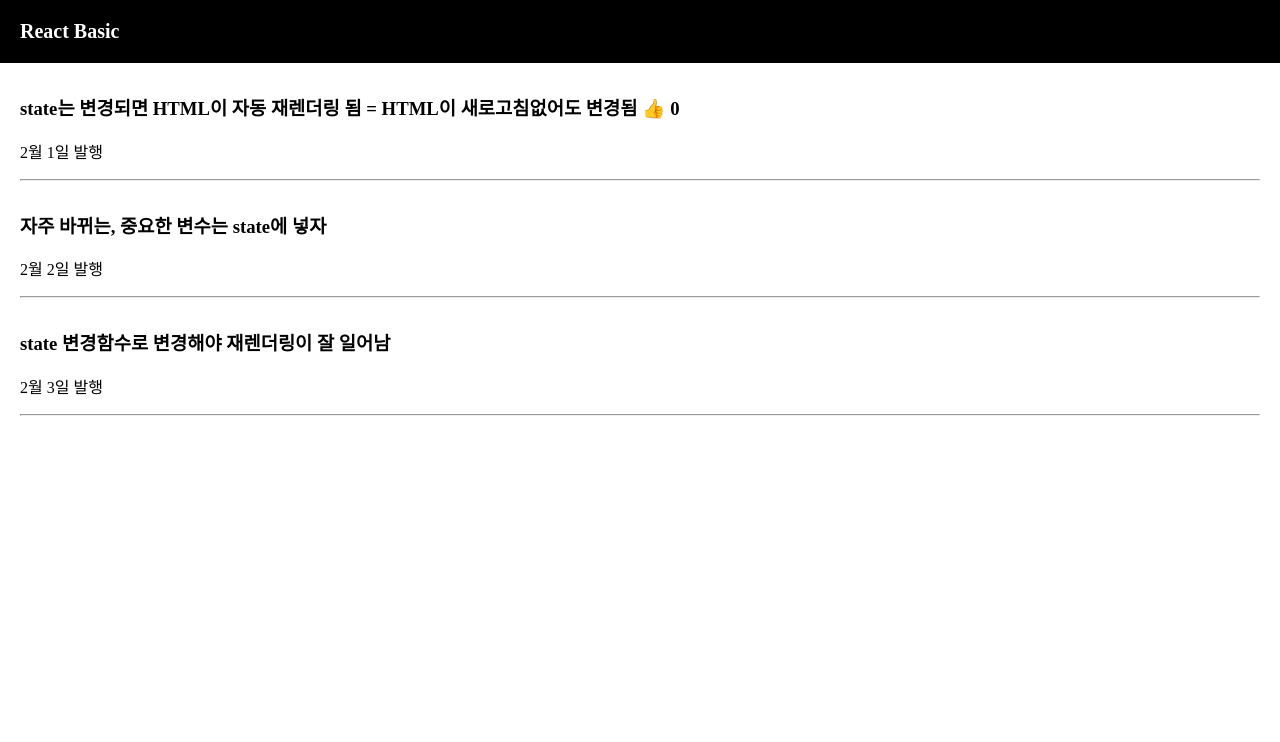
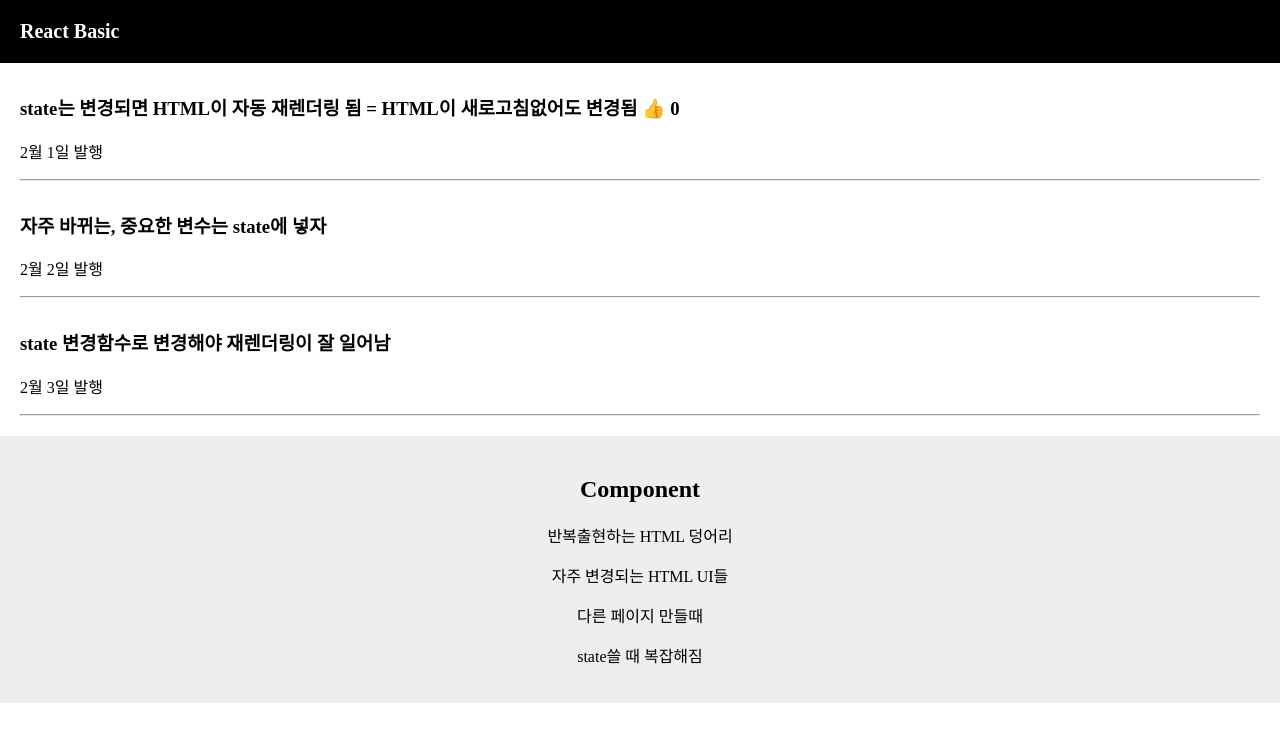
Before and after one commit to devmk1090/React-Basic, a React (Create React App) app: page / in a window 1280 px wide. Shown: the top 742 px of the page. Built offline with nearby package versions, Linux system fonts and the light colour scheme.

Commit message:
React component

```diff
--- a/src/App.css
+++ b/src/App.css
@@ -4,6 +4,12 @@
 body {
   font-family:
   'nanumsquare';
+}
+
+.modal {
+  margin-top: 20px;
+  padding: 20px;
+  background: #eee;
 }
 .black-nav {
   background: black;
--- a/src/App.js
+++ b/src/App.js
@@ -41,8 +41,23 @@
         <p>2월 3일 발행</p>
         <hr/>
       </div>
+
+      <Modal />
+
     </div>
   );
 }
 
+function Modal() {
+  return (
+    <div className='modal'>
+    <h2>Component</h2>
+    <p>반복출현하는 HTML 덩어리</p>
+    <p>자주 변경되는 HTML UI들</p>
+    <p>다른 페이지 만들때</p>
+    <p>state쓸 때 복잡해짐</p>
+  </div>
+  )
+}
+
 export default App;
```
